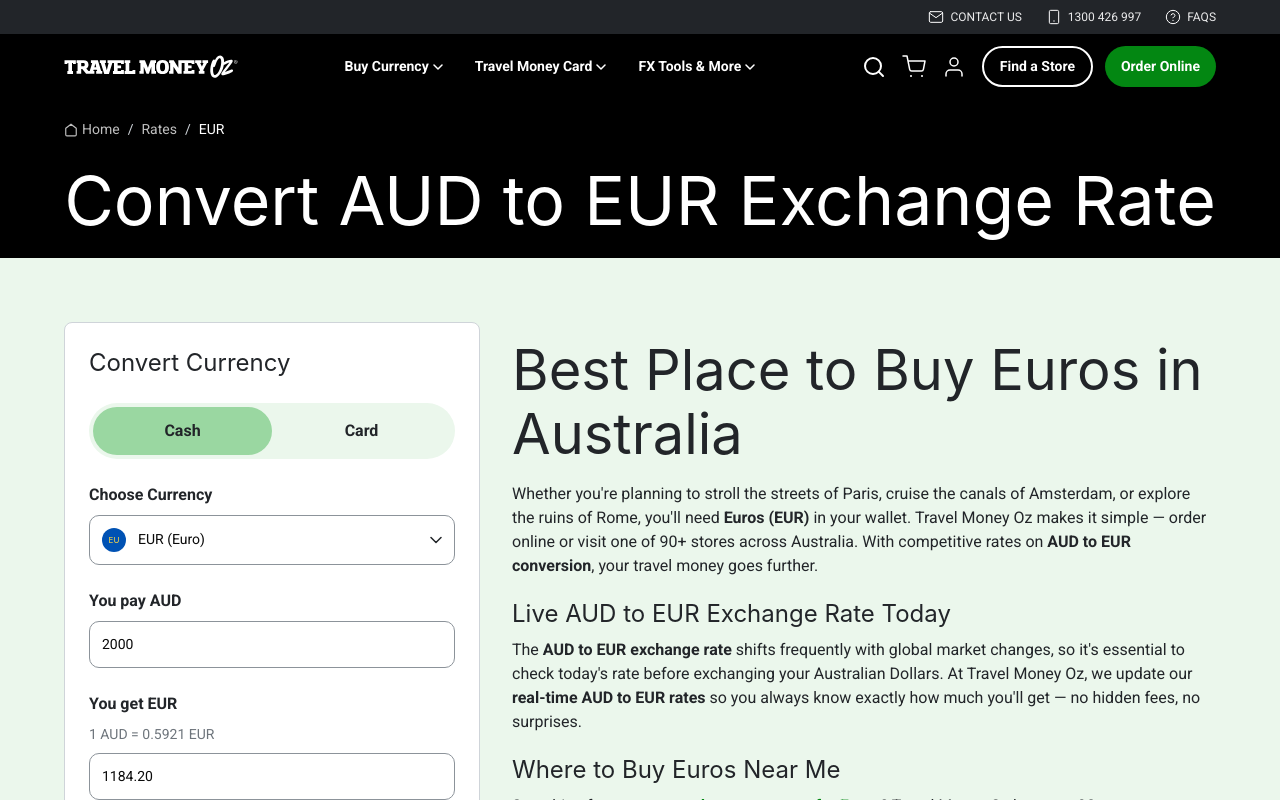
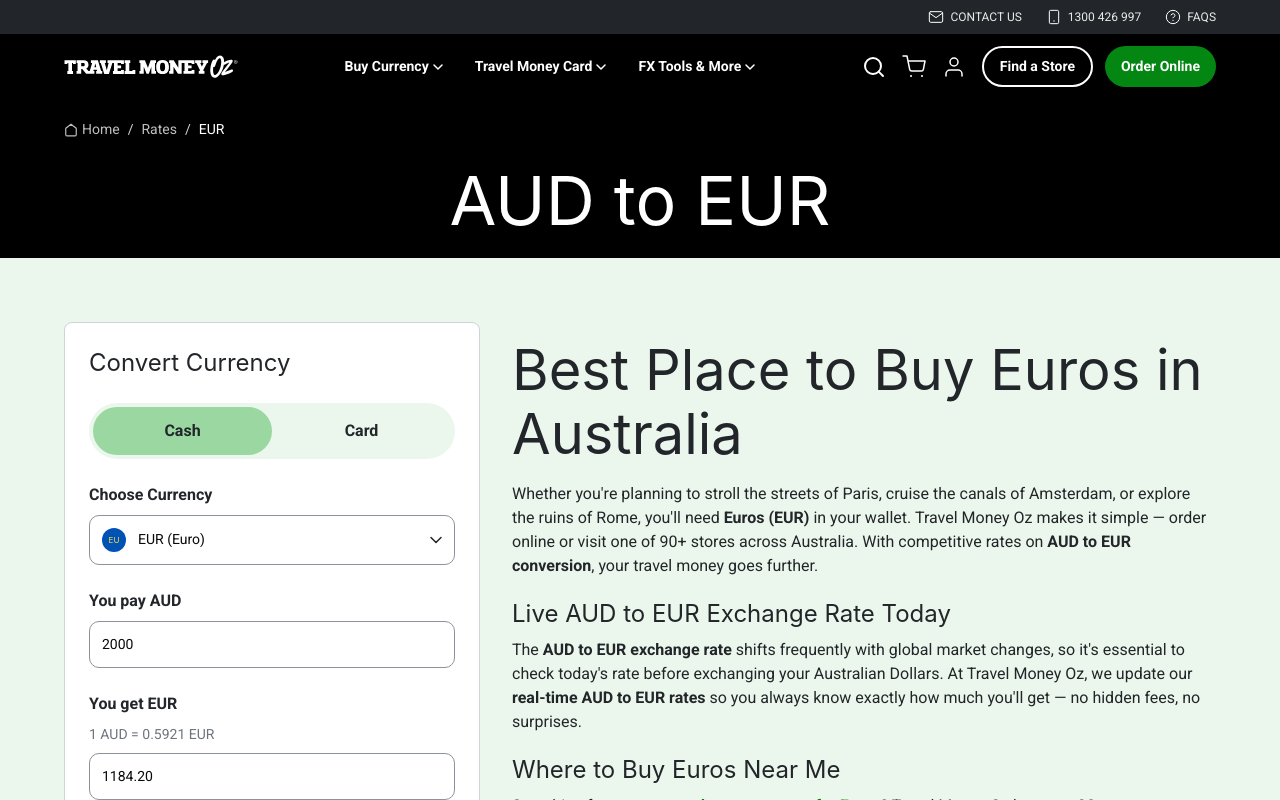
Before and after one commit to kevtoe/tmoz-eur-currency-page, a React (Vite) app: page / in a window 1280 px wide. Shown: the top 800 px of the page. Built offline with nearby package versions, Linux system fonts and the light colour scheme; a small style sheet from the web is missing.

Commit message:
feat: simplify heading text to "AUD to EUR"
Update heading in HeroTitle component for clarity.

```diff
--- a/src/app/App.tsx
+++ b/src/app/App.tsx
@@ -108,7 +108,7 @@ function Breadcrumb() {
 function HeroTitle() {
   return (
     <div className="bg-black w-full px-[16px] md:px-[32px] lg:px-[64px] pb-[16px]">
-      <h1 className="text-white text-center" style={{ ...F1, fontSize: "clamp(36px, 8vw, 68px)", lineHeight: 1.2, fontWeight: 400 }}>Convert AUD to EUR Exchange Rate</h1>
+      <h1 className="text-white text-center" style={{ ...F1, fontSize: "clamp(36px, 8vw, 68px)", lineHeight: 1.2, fontWeight: 400 }}>AUD to EUR</h1>
     </div>
   );
 }
```
